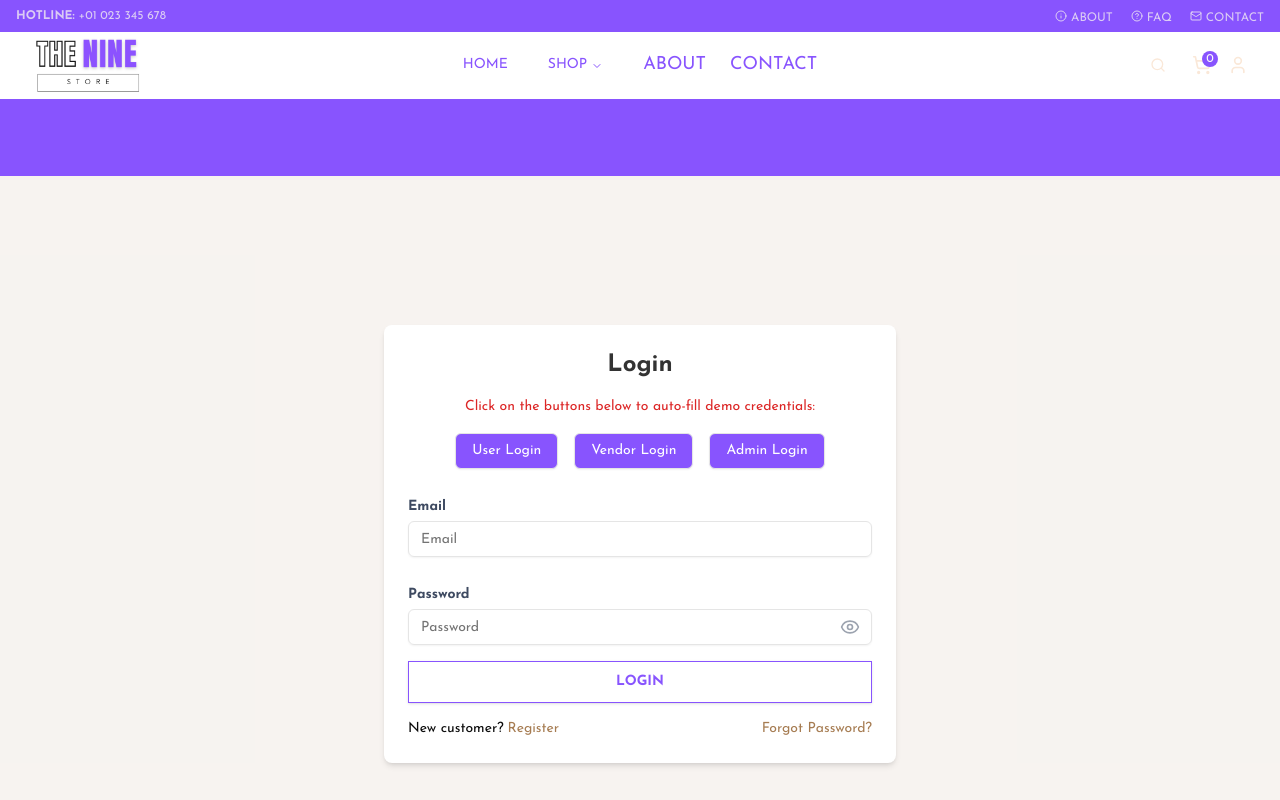
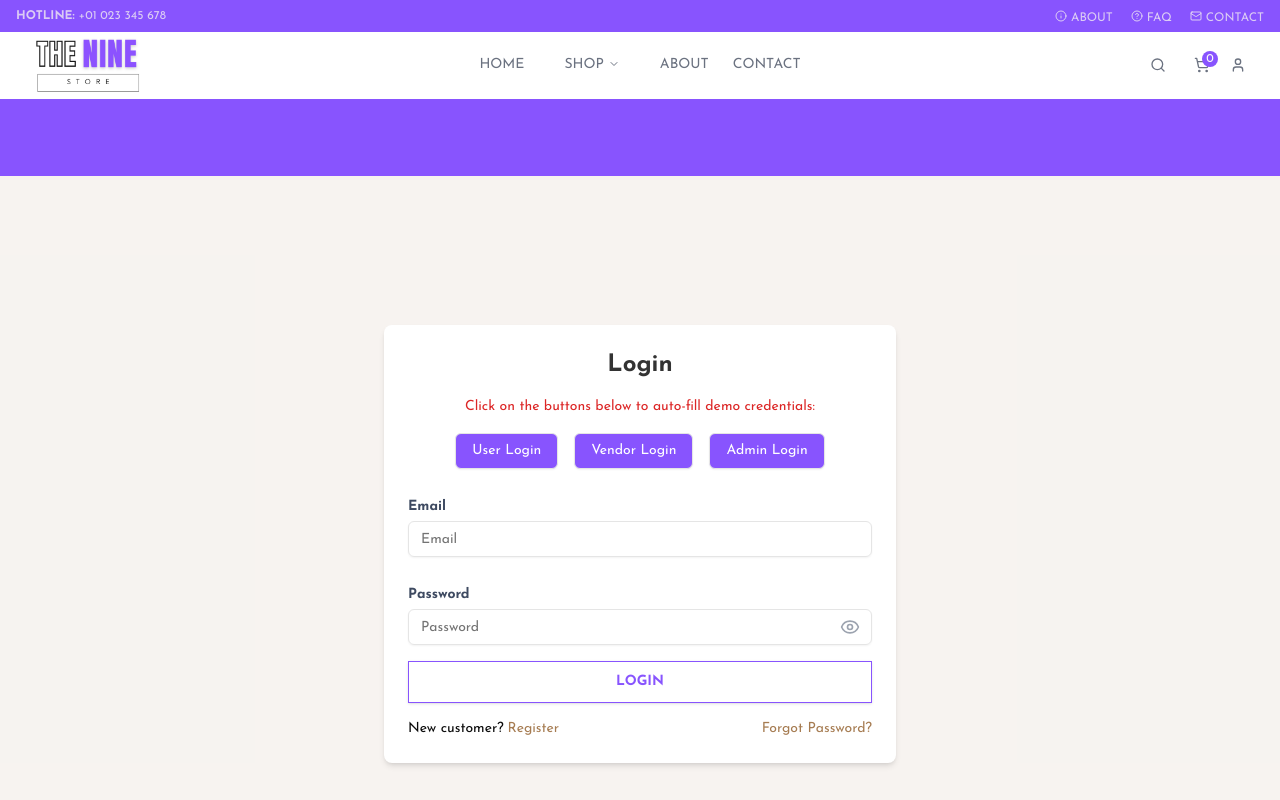
Before and after one commit to NusratParvin/ecommerceIX-client, a Next.js app: page /login in a window 1280 px wide. Shown: the top 800 px of the page. Built offline with nearby package versions, Linux system fonts and the light colour scheme.

Commit message:
banner slanted angle

```diff
--- a/src/components/shared/navbar/mainNav.tsx
+++ b/src/components/shared/navbar/mainNav.tsx
@@ -49,8 +49,8 @@ export function MainNav({ isScrolled }: { isScrolled: boolean }) {
           <Link href="/" legacyBehavior passHref>
             <NavigationMenuLink
               className={`${
-                isScrolled ? "text-ivory" : "text-deep-brown"
-              } hover:underline transition-colors duration-200`}
+                isScrolled ? "text-ivory" : "text-gray-500"
+              } hover:underline hover:text-deep-brown transition-colors duration-200`}
             >
               HOME
             </NavigationMenuLink>
@@ -60,8 +60,8 @@ export function MainNav({ isScrolled }: { isScrolled: boolean }) {
         <NavigationMenuItem>
           <NavigationMenuTrigger
             className={`${
-              isScrolled ? "text-ivory" : "text-deep-brown"
-            } text-sm hover:bg-none transition-colors duration-200 bg-transparent hover:underline`}
+              isScrolled ? "text-ivory" : "text-gray-500"
+            } text-sm hover:bg-none transition-colors duration-200 bg-transparent hover:underline hover:text-deep-brown`}
           >
             SHOP
           </NavigationMenuTrigger>
@@ -93,8 +93,8 @@ export function MainNav({ isScrolled }: { isScrolled: boolean }) {
           <Link href="/about" legacyBehavior passHref>
             <NavigationMenuLink
               className={`${
-                isScrolled ? "text-ivory" : "text-deep-brown"
-              } text-lg transition-colors duration-200 hover:underline`}
+                isScrolled ? "text-ivory" : "text-gray-500"
+              } text-sm transition-colors duration-200 hover:underline hover:text-deep-brown`}
             >
               ABOUT
             </NavigationMenuLink>
@@ -104,8 +104,8 @@ export function MainNav({ isScrolled }: { isScrolled: boolean }) {
           <Link href="/contact" legacyBehavior passHref>
             <NavigationMenuLink
               className={`${
-                isScrolled ? "text-ivory" : "text-deep-brown"
-              } text-lg transition-colors duration-200 hover:underline`}
+                isScrolled ? "text-ivory" : "text-gray-500"
+              } text-sm transition-colors duration-200 hover:underline hover:text-deep-brown`}
             >
               CONTACT
             </NavigationMenuLink>
--- a/src/components/shared/navbar/siteHeader.tsx
+++ b/src/components/shared/navbar/siteHeader.tsx
@@ -140,9 +140,7 @@ export function SiteHeader() {
           </div>
 
           {/* Action Buttons */}
-          <div
-            className={`flex flex-1 justify-end items-center   md:space-x-4  `}
-          >
+          <div className={`flex flex-1 justify-end items-center md:space-x-4`}>
             <Button
               variant="link"
               size="icon"
@@ -150,8 +148,8 @@ export function SiteHeader() {
               onClick={() => setIsSearchOpen(true)}
             >
               <Search
-                className={`h-5 w-5 ${
-                  isScrolled ? "text-charcoal" : "text-cream"
+                className={`h-4 w-5   ${
+                  isScrolled ? "text-ivory" : "text-gray-500"
                 }`}
               />
             </Button>
@@ -160,11 +158,17 @@ export function SiteHeader() {
               <div className="relative">
                 <ShoppingCart
                   // onClick={handleCart}
-                  className={` h-5 w-5 ${
-                    isScrolled ? "text-charcoal" : "text-cream"
+                  className={` h-4 w-5 hover:text-gray-700 ${
+                    isScrolled ? "text-ivory" : "text-gray-500"
                   }`}
                 />
-                <span className="absolute -right-1.5 -top-1 flex h-4 w-4 items-center justify-center rounded-full bg-deep-brown text-xs text-primary-foreground">
+                <span
+                  className={`absolute -right-1.5 -top-1.5 flex h-4 w-4 items-center justify-center rounded-full text-xs  ${
+                    isScrolled
+                      ? "bg-ivory text-gray-500"
+                      : "bg-deep-brown text-primary-foreground"
+                  }`}
+                >
                   {cartItemCount}
                 </span>{" "}
               </div>
@@ -175,8 +179,8 @@ export function SiteHeader() {
             ) : (
               <Link href="/login">
                 <User
-                  className={`h-5 w-5 ${
-                    isScrolled ? "text-charcoal" : "text-cream"
+                  className={`h-4 w-5 hover:text-gray-700 ${
+                    isScrolled ? "text-ivory" : "text-gray-500"
                   }`}
                 />
               </Link>
--- a/src/components/ui/navigation-menu.tsx
+++ b/src/components/ui/navigation-menu.tsx
@@ -1,9 +1,9 @@
-import * as React from "react"
-import * as NavigationMenuPrimitive from "@radix-ui/react-navigation-menu"
-import { cva } from "class-variance-authority"
-import { ChevronDown } from "lucide-react"
+import * as React from "react";
+import * as NavigationMenuPrimitive from "@radix-ui/react-navigation-menu";
+import { cva } from "class-variance-authority";
+import { ChevronDown } from "lucide-react";
 
-import { cn } from "@/lib/utils"
+import { cn } from "@/lib/utils";
 
 const NavigationMenu = React.forwardRef<
   React.ElementRef<typeof NavigationMenuPrimitive.Root>,
@@ -20,8 +20,8 @@ const NavigationMenu = React.forwardRef<
     {children}
     <NavigationMenuViewport />
   </NavigationMenuPrimitive.Root>
-))
-NavigationMenu.displayName = NavigationMenuPrimitive.Root.displayName
+));
+NavigationMenu.displayName = NavigationMenuPrimitive.Root.displayName;
 
 const NavigationMenuList = React.forwardRef<
   React.ElementRef<typeof NavigationMenuPrimitive.List>,
@@ -35,14 +35,14 @@ const NavigationMenuList = React.forwardRef<
     )}
     {...props}
   />
-))
-NavigationMenuList.displayName = NavigationMenuPrimitive.List.displayName
+));
+NavigationMenuList.displayName = NavigationMenuPrimitive.List.displayName;
 
-const NavigationMenuItem = NavigationMenuPrimitive.Item
+const NavigationMenuItem = NavigationMenuPrimitive.Item;
 
 const navigationMenuTriggerStyle = cva(
-  "group inline-flex h-9 w-max items-center justify-center rounded-md bg-background px-4 py-2 text-sm font-medium transition-colors hover:bg-accent hover:text-accent-foreground focus:bg-accent focus:text-accent-foreground focus:outline-none disabled:pointer-events-none disabled:opacity-50 data-[active]:bg-accent/50 data-[state=open]:bg-accent/50"
-)
+  "group inline-flex h-9 w-max items-center justify-center rounded-md bg-background px-4 py-2 text-sm font-medium transition-colors hover:bg-transparent hover:text-accent-foreground focus:bg-accent focus:text-accent-foreground focus:outline-none disabled:pointer-events-none disabled:opacity-50 data-[active]:bg-accent/50 data-[state=open]:bg-accent/50"
+);
 
 const NavigationMenuTrigger = React.forwardRef<
   React.ElementRef<typeof NavigationMenuPrimitive.Trigger>,
@@ -55,12 +55,12 @@ const NavigationMenuTrigger = React.forwardRef<
   >
     {children}{" "}
     <ChevronDown
-      className="relative top-[1px] ml-1 h-3 w-3 transition duration-300 group-data-[state=open]:rotate-180"
+      className="relative top-[-1px] ml-1 h-3 w-3 transition duration-300 group-data-[state=open]:rotate-180"
       aria-hidden="true"
     />
   </NavigationMenuPrimitive.Trigger>
-))
-NavigationMenuTrigger.displayName = NavigationMenuPrimitive.Trigger.displayName
+));
+NavigationMenuTrigger.displayName = NavigationMenuPrimitive.Trigger.displayName;
 
 const NavigationMenuContent = React.forwardRef<
   React.ElementRef<typeof NavigationMenuPrimitive.Content>,
@@ -74,10 +74,10 @@ const NavigationMenuContent = React.forwardRef<
     )}
     {...props}
   />
-))
-NavigationMenuContent.displayName = NavigationMenuPrimitive.Content.displayName
+));
+NavigationMenuContent.displayName = NavigationMenuPrimitive.Content.displayName;
 
-const NavigationMenuLink = NavigationMenuPrimitive.Link
+const NavigationMenuLink = NavigationMenuPrimitive.Link;
 
 const NavigationMenuViewport = React.forwardRef<
   React.ElementRef<typeof NavigationMenuPrimitive.Viewport>,
@@ -93,9 +93,9 @@ const NavigationMenuViewport = React.forwardRef<
       {...props}
     />
   </div>
-))
+));
 NavigationMenuViewport.displayName =
-  NavigationMenuPrimitive.Viewport.displayName
+  NavigationMenuPrimitive.Viewport.displayName;
 
 const NavigationMenuIndicator = React.forwardRef<
   React.ElementRef<typeof NavigationMenuPrimitive.Indicator>,
@@ -111,9 +111,9 @@ const NavigationMenuIndicator = React.forwardRef<
   >
     <div className="relative top-[60%] h-2 w-2 rotate-45 rounded-tl-sm bg-border shadow-md" />
   </NavigationMenuPrimitive.Indicator>
-))
+));
 NavigationMenuIndicator.displayName =
-  NavigationMenuPrimitive.Indicator.displayName
+  NavigationMenuPrimitive.Indicator.displayName;
 
 export {
   navigationMenuTriggerStyle,
@@ -125,4 +125,4 @@ export {
   NavigationMenuLink,
   NavigationMenuIndicator,
   NavigationMenuViewport,
-}
+};
```
Also changed, not shown: src/app/(CommonLayout)/(home)/_components/banner.tsx (+41 -53 lines).
